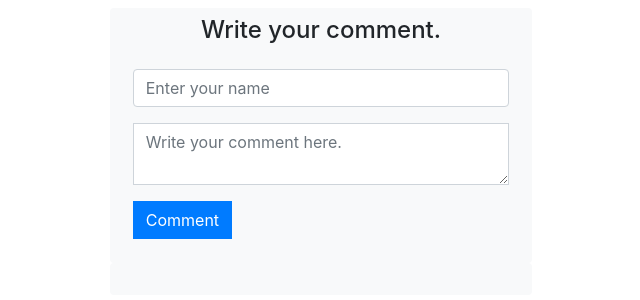
After one commit to Libbna/BLOG_SITE, a PHP site: page /comment-section.php in a window 1280 px wide. The commit adds this page. Shown: the top 300 px of the page, without its empty margins (382-1022 px from the left). Run offline with PHP 8.4, Linux system fonts and the light colour scheme; style sheets or scripts are compiled from the project's sources.

Commit message:
created a comment-section php and sass file

```diff
--- a/assets/main.scss
+++ b/assets/main.scss
@@ -1,5 +1,6 @@
 @import "./header";
 @import "./login";
+@import "./comment";
 
 
 $main-color: #de4839;
--- /dev/null
+++ b/comment-section.php
@@ -0,0 +1,60 @@
+<!DOCTYPE html>
+<html lang="en">
+
+<head>
+    <meta charset="UTF-8">
+    <meta http-equiv="X-UA-Compatible" content="IE=edge">
+    <meta name="viewport" content="width=device-width, initial-scale=1.0">
+
+    <link rel="stylesheet" href="https://maxcdn.bootstrapcdn.com/bootstrap/4.5.2/css/bootstrap.min.css">
+    <link rel="stylesheet" href="/assets/main.css">
+
+</head>
+
+<body>
+    <div class="container">
+        <div class="row justify-content-center">
+            <div class="col-lg-5 bg-light rounded mt-2">
+                <h4 class="text-center p-2">Write your comment.</h4>
+                <form action="" method="POST" class="p-2">
+                    <div class="form-group">
+                        <input type="text" name="name" class="form-control rounder-0" placeholder="Enter your name" required>
+                    </div>
+                    <div class="form-group">
+                        <textarea name="comment" class="form-control rounded-0" placeholder="Write your comment here." required></textarea>
+                    </div>
+                    <div class="form-group">
+                        <input type="submit" name="submit" class="btn btn-primary rounded-0" value="Comment">
+                        <h5 class="float-right text-success p-2"></h5>
+                    </div>
+                </form>
+            </div>
+        </div>
+        <div class="row justify-content-center">
+            <div class="col-lg-5 rounded bg-light p-3">
+
+            </div>
+        </div>
+    </div>
+
+
+
+
+
+
+
+
+
+
+
+    <!-- jQuery library -->
+    <script src="https://ajax.googleapis.com/ajax/libs/jquery/3.5.1/jquery.min.js"></script>
+
+    <!-- Popper JS -->
+    <script src="https://cdnjs.cloudflare.com/ajax/libs/popper.js/1.16.0/umd/popper.min.js"></script>
+
+    <!-- Latest compiled JavaScript -->
+    <script src="https://maxcdn.bootstrapcdn.com/bootstrap/4.5.2/js/bootstrap.min.js"></script>
+</body>
+
+</html>
```
Also changed, not shown: assets/_comment.scss (added).
